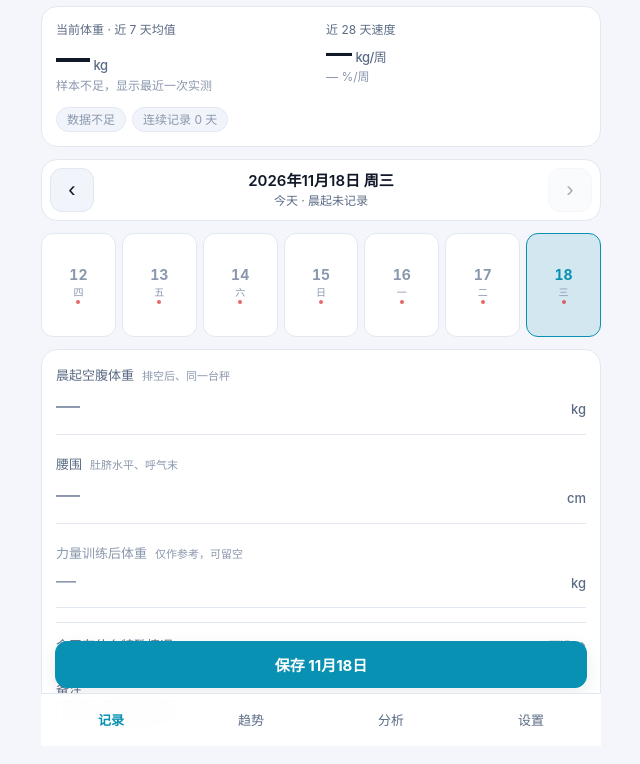
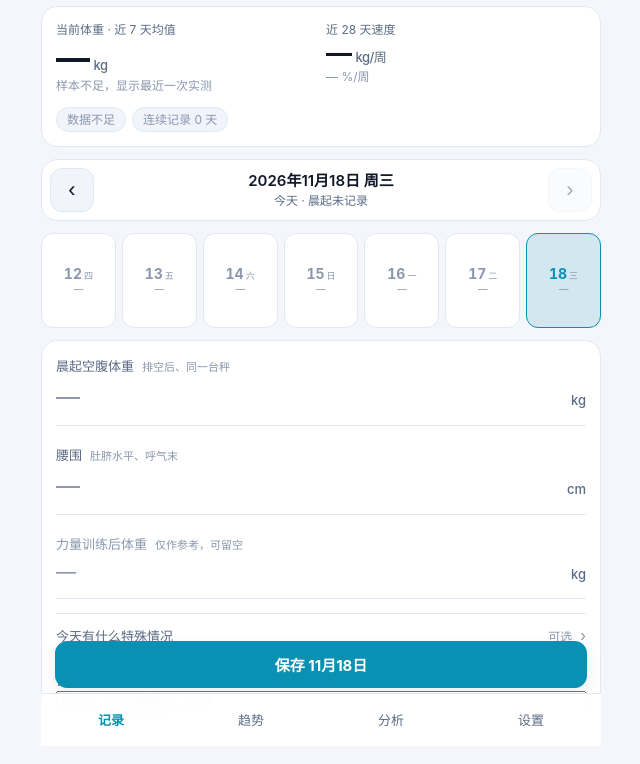
Before and after one commit to q-q123123/-, a website: page www/index.html in a window 1280 px wide. Shown: the part 54-818 px from the top of the page, without its empty margins (319-959 px from the left). Drawn offline with Linux system fonts and the light colour scheme.

Commit message:
Add files via upload

```diff
--- a/www/css/app.css
+++ b/www/css/app.css
@@ -229,23 +229,27 @@ button.chip { cursor: pointer; font-family: inherit; }
   border: 1px solid var(--line);
   background: var(--card);
   border-radius: 12px;
-  padding: 7px 0;
+  padding: 6px 2px 7px;
   display: flex;
   flex-direction: column;
   align-items: center;
-  gap: 1px;
+  gap: 2px;
   cursor: pointer;
   color: var(--text);
   font-family: inherit;
 }
+.dd-top { display: flex; align-items: baseline; justify-content: center; gap: 2px; line-height: 1.1; }
 .daydot b { font-size: 14px; font-variant-numeric: tabular-nums; }
-.daydot i { font-size: 10px; color: var(--dim); font-style: normal; }
+.daydot i { font-size: 9px; color: var(--dim); font-style: normal; }
+.dd-w {
+  font-size: 9.5px;
+  line-height: 1.2;
+  color: var(--muted);
+  font-variant-numeric: tabular-nums;
+  letter-spacing: -.2px;
+}
+.daydot.empty .dd-w { color: var(--dim); }
 .daydot.empty b { color: var(--dim); }
-.daydot.empty::after {
-  content: '';
-  width: 4px; height: 4px; border-radius: 50%;
-  background: var(--bad); opacity: .7;
-}
 .daydot.on { border-color: var(--accent); background: color-mix(in srgb, var(--accent) 14%, transparent); }
 .daydot.on b { color: var(--accent); }
 
--- a/www/js/app.js
+++ b/www/js/app.js
@@ -8,7 +8,7 @@
   var Chart = window.WTChart;
   var Sync = window.WTSync || { statusText: function () { return '本机模式'; } };
 
-  var VERSION = '1.7.0';
+  var VERSION = '1.7.1';
 
   var app = {
     repo: null,
@@ -316,9 +316,13 @@
     for (var i = 6; i >= 0; i--) {
       var ds = Stats.formatDate(d.todayDay - i);
       var ent = app.repo.getEntry(ds);
-      var cls = 'daydot' + (ds === date ? ' on' : '') + (!ent ? ' empty' : '');
-      strip += '<button class="' + cls + '" data-act="pick-day" data-date="' + ds + '" aria-label="' + ds + '">'
-        + '<b>' + ds.slice(8) + '</b><i>' + Fmt.weekdayCN(ds).slice(1) + '</i></button>';
+      var hasAm = !!(ent && ent.weightAM !== undefined);
+      var cls = 'daydot' + (ds === date ? ' on' : '') + (hasAm ? '' : ' empty');
+      strip += '<button class="' + cls + '" data-act="pick-day" data-date="' + ds + '"'
+        + ' aria-label="' + ds + (hasAm ? ' ' + Fmt.kg(ent.weightAM) + 'kg' : '') + '">'
+        + '<span class="dd-top"><b>' + ds.slice(8) + '</b><i>' + Fmt.weekdayCN(ds).slice(1) + '</i></span>'
+        + '<span class="dd-w">' + (hasAm ? Fmt.kg(ent.weightAM) : '—') + '</span>'
+        + '</button>';
     }
 
     var amText = (entry && entry.weightAM !== undefined)
--- a/www/sw.js
+++ b/www/sw.js
@@ -4,7 +4,7 @@
  *   - 静态资源：先给缓存、后台更新 —— 离线秒开，下一次打开拿到新版
  *   - 新版本不会偷偷激活：会等页面提示「有新版本」再切换，避免版本切换导致的数据错乱观感
  */
-var VERSION = 'v5-mwm0t7h2';
+var VERSION = 'v5-mwm1oahk';
 var CACHE = 'wt-' + VERSION;
 
 var ASSETS = [
```
